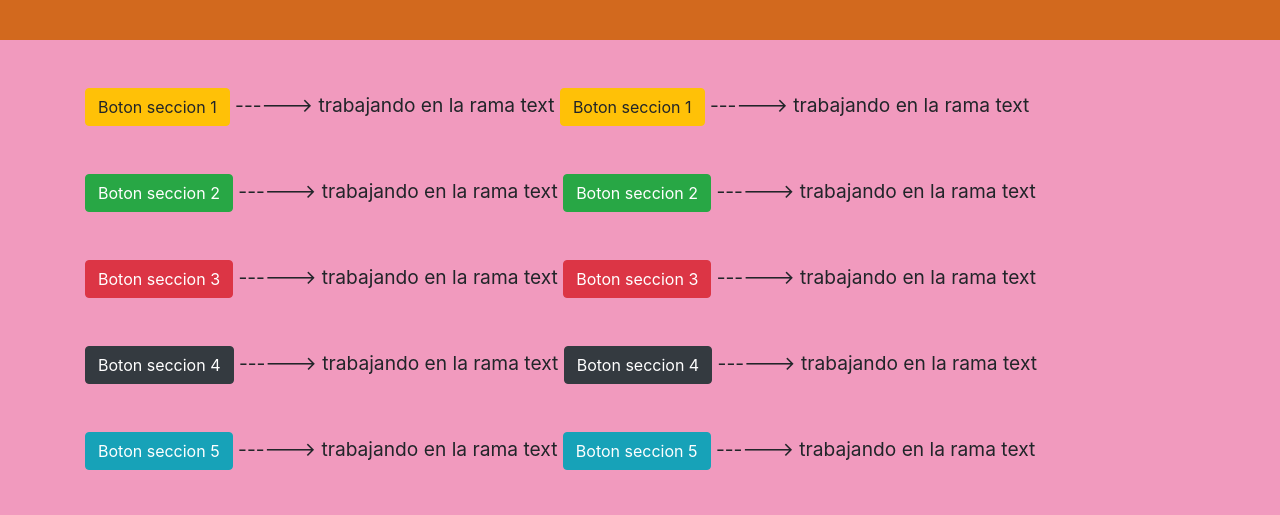
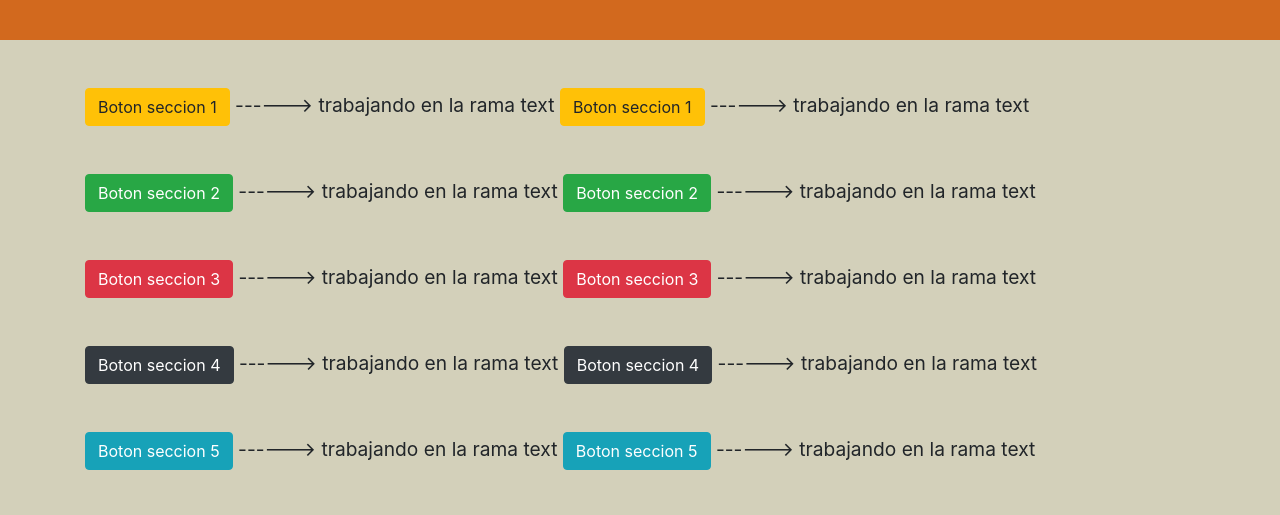
Before and after one commit to Repasando-WorkFlow/repasoGit, a plain HTML site: page index.html in a window 1280 px wide. Shown: the part 112-627 px from the top of the page. Drawn offline with nearby package versions, Linux system fonts and the light colour scheme.

Commit message:
cambiando el color del body

```diff
--- a/index.css
+++ b/index.css
@@ -1,5 +1,5 @@
 body{
-    background-color: rgb(241, 154, 190);
+    background-color: rgb(211, 208, 186);
     font-size: 1.2rem;
 }
 header{
```
Also changed, not shown: 1 other file.
